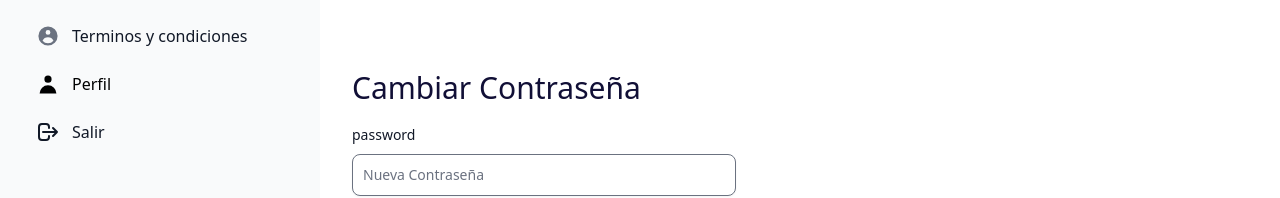
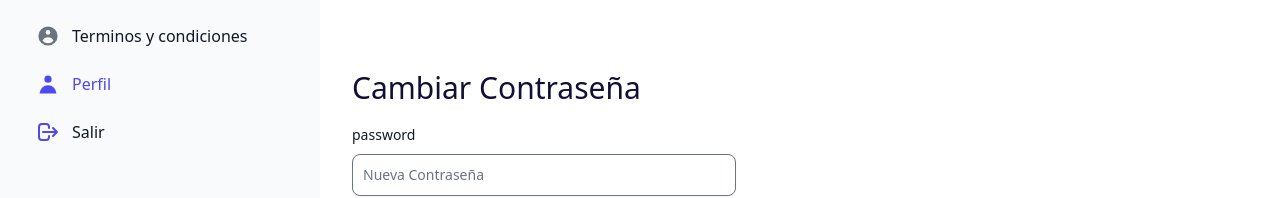
Before and after one commit to VictorZ94/No-country-c13-30-t-python, a React (Vite) app in the folder frontend/: page /profile in a window 1280 px wide. Shown: the part 448-646 px from the top of the page. Built offline with nearby package versions, Linux system fonts and the light colour scheme.

Commit message:
fix color sidebar

```diff
--- a/frontend/src/components/SideNavbar.jsx
+++ b/frontend/src/components/SideNavbar.jsx
@@ -30,10 +30,10 @@ const SideNavbar = () => {
             <li className="flex" onClick={() => setItemName("/")}>
               <Link
                 to="/"
-                className={`nav-item ${itemName === "/" ? "text-secondary-c" : "text-gray-900"}`}
+                className={`nav-item ${itemName === "/" ? "text-secondary-c-500" : "text-gray-900"}`}
               >
               <MdAccountBalanceWallet
-                className={`nav-icon-item ${itemName === "/" ? "text-secondary-c" : "text-gray-500"}`}
+                className={`nav-icon-item ${itemName === "/" ? "text-secondary-c-500" : "text-gray-500"}`}
               />
                 Mi Billetera
               </Link>
@@ -41,10 +41,10 @@ const SideNavbar = () => {
             <li className="flex" onClick={() => setItemName("/reports")}>
               <Link
                 to="/reports"
-                className={`nav-item ${itemName === "/reports" ? "text-secondary-c" : "text-gray-900"}`}
+                className={`nav-item ${itemName === "/reports" ? "text-secondary-c-500" : "text-gray-900"}`}
               >
               <BsFileEarmarkTextFill
-                className={`nav-icon-item ${itemName === "/reports" ? "text-secondary-c" : "text-gray-500"}`}
+                className={`nav-icon-item ${itemName === "/reports" ? "text-secondary-c-500" : "text-gray-500"}`}
               />
                 Reportes
               </Link>
@@ -118,17 +118,17 @@ const SideNavbar = () => {
             <li className="flex" onClick={() => setItemName("/profile")}>
               <Link
                 to="/profile"
-                className={`nav-item ${itemName === "/profile" ? "text-secondary-c" : "text-gray-900"}`}
+                className={`nav-item ${itemName === "/profile" ? "text-secondary-c-500" : "text-gray-900"}`}
               >
               <HiUser
-                className={`nav-icon-item ${itemName === "/profile" ? "text-secondary-c" : "text-gray-500"}`}
+                className={`nav-icon-item ${itemName === "/profile" ? "text-secondary-c-500" : "text-gray-500"}`}
               />
                 Perfil
               </Link>
             </li>
             <li className="flex" onClick={() => setItemName("/profile")}>
               <Link to="/login" className="nav-item text-gray-900">
-                <HiOutlineLogout className={`nav-icon-item ${itemName === "/profile" ? "text-secondary-c" : "text-gray-500"}`} />
+                <HiOutlineLogout className={`nav-icon-item ${itemName === "/profile" ? "text-secondary-c-500" : "text-gray-500"}`} />
                 Salir
               </Link>
             </li>
```
